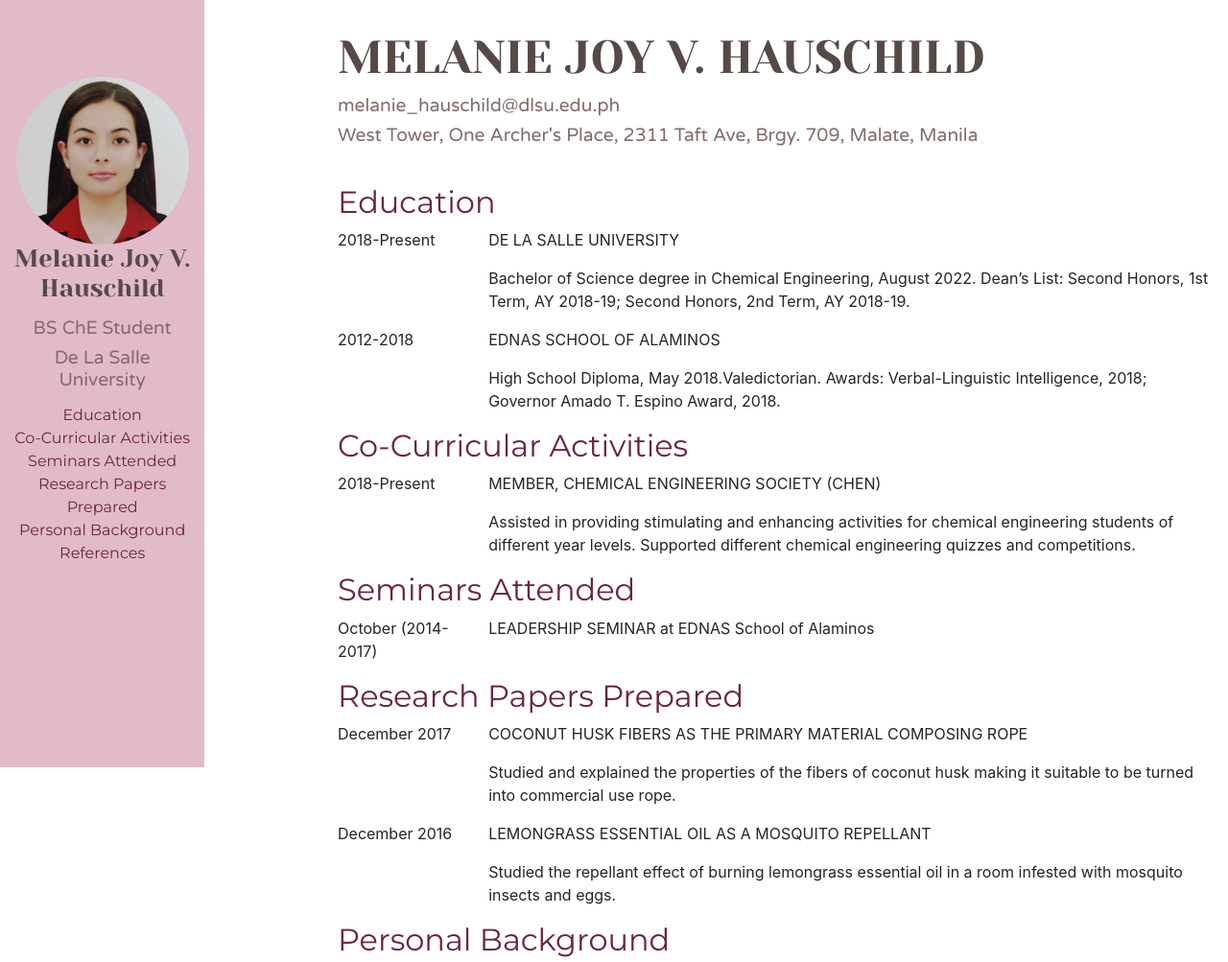
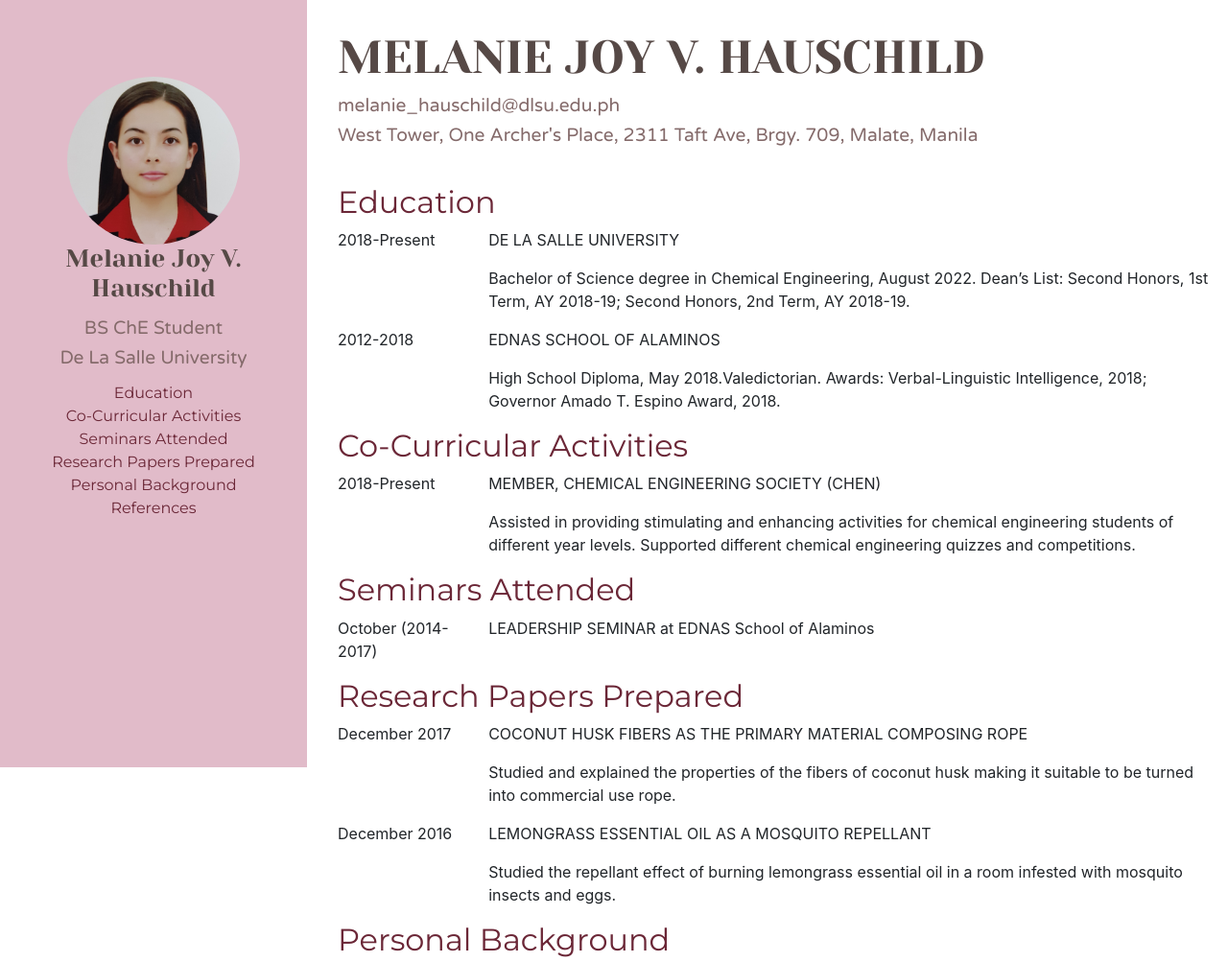
Before and after one commit to melaniehauschild/melaniehauschild, a plain HTML site: page index.html in a window 1280 px wide. Shown: the top 1003 px of the page at 96% size. Drawn offline with nearby package versions, Linux system fonts and the light colour scheme; a web font is replaced by a local one.

```diff
--- a/index.html
+++ b/index.html
@@ -18,7 +18,7 @@
 <body>
     <div class="container-fluid">
         <div class="row">
-            <div class="col-2 fixed-top" id="sideNav">
+            <div class="col-3 fixed-top" id="sideNav">
                 <img id="profilepic" src="me.jpg" width="180px" >
                 <h1> Melanie Joy V. Hauschild </h1>
                 <h2> BS ChE Student</h2>
```
